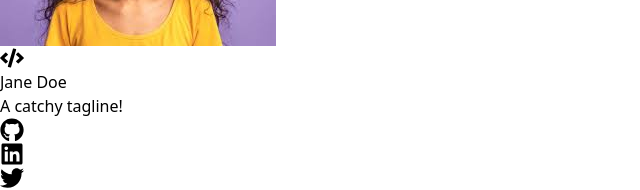
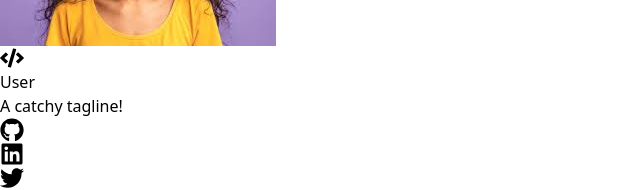
Before and after one commit to heyysiri/SKANA, a React (Vite) app in the folder frontend/: page /Profile in a window 1280 px wide. Shown: the part 235-425 px from the top of the page, without its empty margins (0-640 px from the left). Built offline with nearby package versions, Linux system fonts and the light colour scheme.

Commit message:
profile name

```diff
--- a/frontend/src/Components/Profile.jsx
+++ b/frontend/src/Components/Profile.jsx
@@ -13,13 +13,20 @@ function Profile() {
   const [position, setPosition] = useState('');
   const [tagline, setTagline] = useState('"Catchy Tagline!"');
   const [error, setError] = useState(null);
-
+  const [userName, setUserName] = useState('User');
   useEffect(() => {
+    fetchUserName();
     fetchPosition();
     fetchTagline();
     fetchSkills();
   }, []);
-
+  const fetchUserName = () => {
+    const userString = localStorage.getItem('user');
+    if (userString) {
+      const user = JSON.parse(userString);
+      setUserName(user.name || 'User');
+    }
+  };
   const fetchPosition = async () => {
     try {
       const userString = localStorage.getItem('user');
@@ -179,7 +186,7 @@ const saveTagline = async () => {
                 <FaCode className="text-black" size={24} />
               </div>
             </div>
-            <h2 className="text-5xl font-bold text-yellow-400 text-center mb-3 font-sans">Jane Doe</h2>
+            <h2 className="text-5xl font-bold text-yellow-400 text-center mb-3 font-sans">{userName}</h2>
             {isEditing ? (
         <div className="space-y-2">
           <input
```
